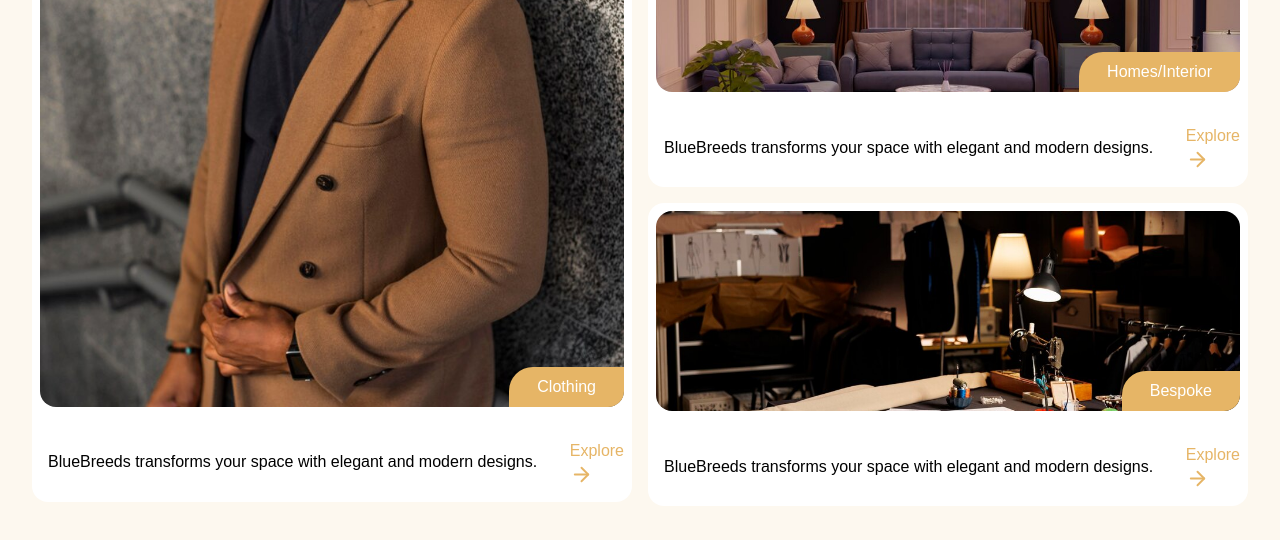
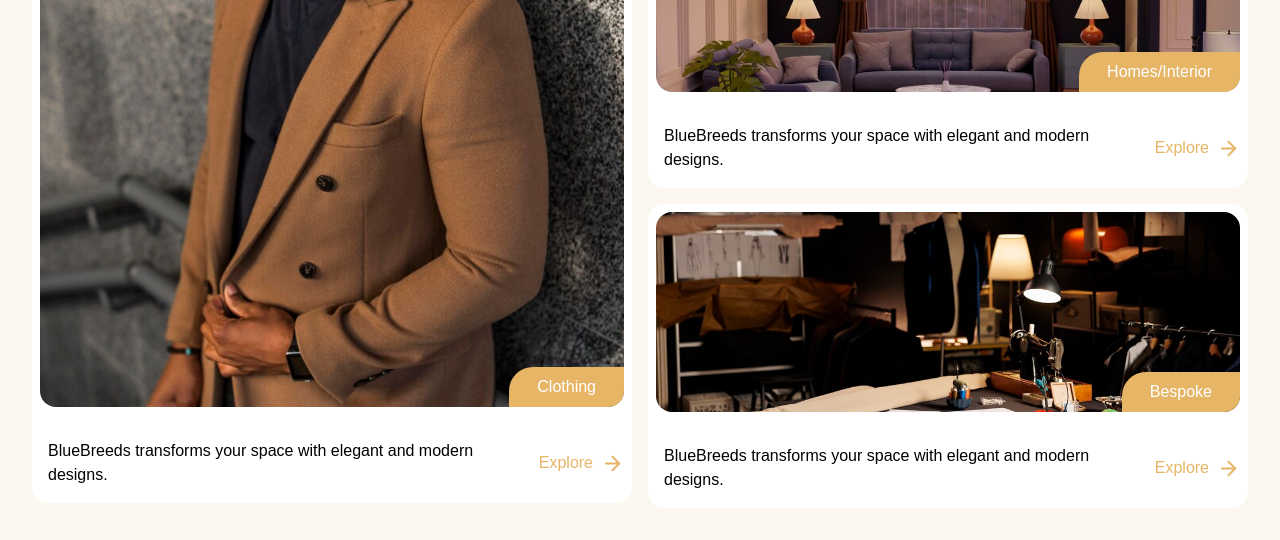
Before and after one commit to codewhizzhard/blue, a React (Vite) app: page / in a window 1280 px wide. Shown: the part 840-1380 px from the top of the page. Built offline with nearby package versions, Linux system fonts and the light colour scheme; a web font is replaced by a local one.

Commit message:
Update landingPage.jsx

```diff
--- a/src/pages/landingPage.jsx
+++ b/src/pages/landingPage.jsx
@@ -106,10 +106,10 @@ const LandingPage = () => {
 
                      <div className='flex flex-row pl-2  items-center  justify-between md:gap-4 gap-2'>
                         <p className=' '>BlueBreeds transforms your space with elegant and modern designs.</p>
-                        <div className='flex md:gap-2  items-center gap-[2px]'>
-                            <Link to="/clothings" ><p className='text-[#E6B566]'>Explore</p>
-                            <FiArrowRight className='text-[#E6B566]' size={23} height={10}/></Link>
-                        </div>
+                        <Link to="/clothings"><div className='flex md:gap-2  items-center gap-[2px]'>
+                          <p className='text-[#E6B566]'>Explore</p>
+                            <FiArrowRight className='text-[#E6B566]' size={23} height={10}/>
+                        </div> </Link>
                     </div>
                 </div>
                 <div className='rounded-2xl bg-white pt-2 pb-4 flex flex-col gap-8 px-2'>
@@ -119,10 +119,10 @@ const LandingPage = () => {
                     </div>
                      <div className='flex flex-row pl-2  items-center  justify-between md:gap-4 gap-2'>
                         <p className=' '>BlueBreeds transforms your space with elegant and modern designs.</p>
-                        <div className='flex md:gap-2  items-center gap-[2px]'>
-                           <Link to="interiors"> <p className='text-[#E6B566]'>Explore</p>
-                           <FiArrowRight className='text-[#E6B566]' size={23} height={10}/></Link>
-                        </div>
+                        <Link to="interiors"><div className='flex md:gap-2  items-center gap-[2px]'>
+                            <p className='text-[#E6B566]'>Explore</p>
+                           <FiArrowRight className='text-[#E6B566]' size={23} height={10}/>
+                        </div></Link>
                     </div>
                 </div>
                 <div className='rounded-2xl bg-white pt-2 pb-4 flex flex-col gap-8 px-2'>
@@ -132,10 +132,10 @@ const LandingPage = () => {
                     </div>
                     <div className='flex flex-row pl-2  items-center  justify-between md:gap-4 gap-2'>
                         <p className=' '>BlueBreeds transforms your space with elegant and modern designs.</p>
-                        <div className='flex md:gap-2  items-center gap-[2px]'>
-                            <Link to="bespoke"><p className='text-[#E6B566]'>Explore</p>
-                            <FiArrowRight className='text-[#E6B566]' size={23} height={10}/></Link>
-                        </div>
+                        <Link to="bespoke"><div className='flex md:gap-2  items-center gap-[2px]'>
+                            <p className='text-[#E6B566]'>Explore</p>
+                            <FiArrowRight className='text-[#E6B566]' size={23} height={10}/>
+                        </div></Link>
                     </div>
                 </div>
             </div>
```
